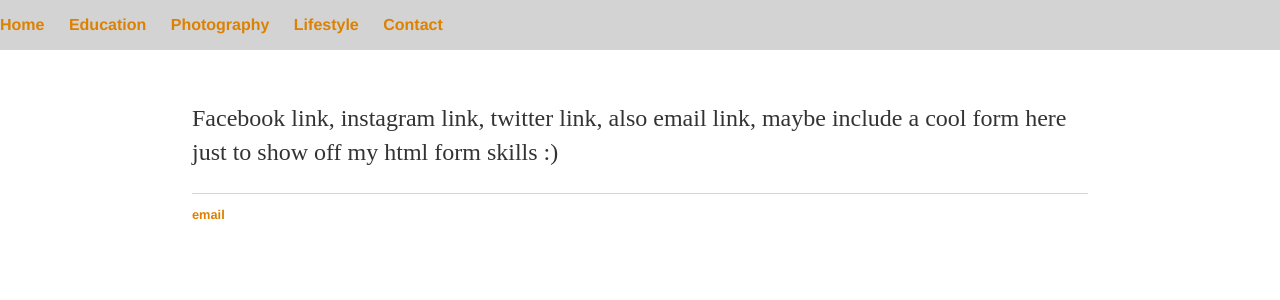
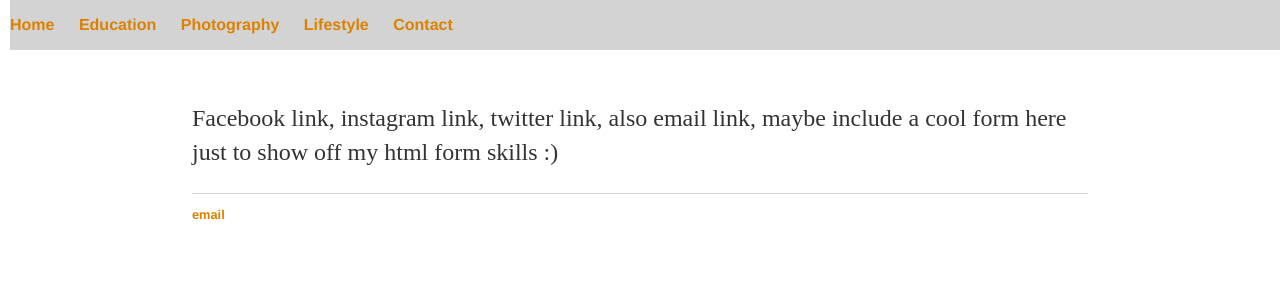
Before and after one commit to itsonlyjaz/itsonlyjaz.github.io, a Jekyll site: the page built from contact/index.html, in a window 1280 px wide. Shown: the top 300 px of the page. Built offline with Jekyll 4.4.1, drawn with Linux system fonts in a browser that asks for light colours.

Commit message:
Update main.css

```diff
--- a/css/main.css
+++ b/css/main.css
@@ -6,7 +6,7 @@ body {
 .fixed-nav-bar {
   position: fixed;
   top: 0;
-  left: 0;
+  left: 10px;
   z-index: 9999;
   width: 100%;
   height: 50px;
```
